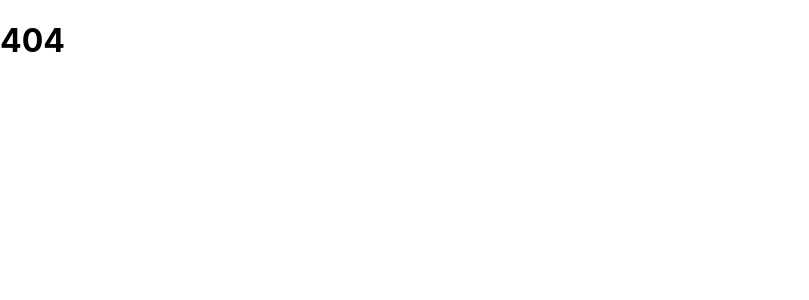
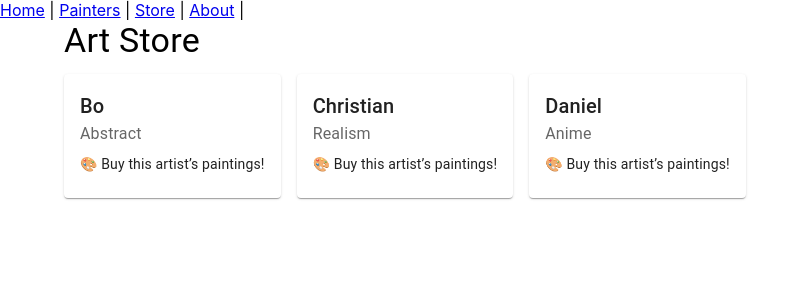
Before and after one commit to Bowlcutter/testDevops, a React (Create React App) app in the folder web/: page /#/store in a window 1280 px wide. Shown: the top 300 px of the page, without its empty margins (0-809 px from the left). Built offline with nearby package versions, Linux system fonts and the light colour scheme.

Commit message:
- Cleaned up routes, hashroutes better than browseroutes for github pages apparently. - Added Store.js

```diff
--- a/web/package.json
+++ b/web/package.json
@@ -2,7 +2,7 @@
   "name": "web",
   "version": "0.1.0",
   "private": true,
-  "homepage": "/testDevops",
+  "homepage": "https://bowlcutter.github.io/testDevops",
   "dependencies": {
     "@emotion/react": "^11.14.0",
     "@emotion/styled": "^11.14.1",
--- a/web/src/App.js
+++ b/web/src/App.js
@@ -1,7 +1,8 @@
-import { Routes, Route, Link } from "react-router-dom";
-import Home from "./pages/Home";
-import Painters from "./pages/Painters";
-import About from "./pages/About";
+import { Routes, Route, Link } from 'react-router-dom';
+import Home from './pages/Home';
+import About from './pages/About';
+import Painters from './pages/Painters';
+import Store from "./pages/Store";
 
 function App() {
     return (
@@ -9,11 +10,13 @@ function App() {
             <nav>
                 <Link to="/">Home</Link> |{" "}
                 <Link to="/painters">Painters</Link> |{" "}
-                <Link to="/about">About</Link>
+                <Link to="/store">Store</Link> |{" "}
+                <Link to="/about">About</Link> |{" "}
             </nav>
             <Routes>
                 <Route path="/" element={<Home />} />
                 <Route path="/painters" element={<Painters />} />
+                <Route path="/store" element={<Store />} />
                 <Route path="/about" element={<About />} />
                 <Route path="*" element={<h1>404</h1>} />
             </Routes>
--- a/web/src/index.js
+++ b/web/src/index.js
@@ -1,25 +1,17 @@
 import React from 'react';
 import ReactDOM from 'react-dom/client';
-import { HashRouter, Routes, Route } from 'react-router-dom';
+import { HashRouter } from 'react-router-dom';
 import './index.css';
 import App from './App';
-import About from './pages/About';
 import reportWebVitals from './reportWebVitals';
 
 const root = ReactDOM.createRoot(document.getElementById('root'));
 root.render(
     <React.StrictMode>
         <HashRouter>
-            <Routes>
-                <Route path="/" element={<App />} />
-                <Route path="/about" element={<About />} />
-                <Route path={"*"} element={<h1>404</h1>} />
-            </Routes>
+            <App />
         </HashRouter>
     </React.StrictMode>
 );
 
-// If you want to start measuring performance in your app, pass a function
-// to log results (for example: reportWebVitals(console.log))
-// or send to an analytics endpoint. Learn more: https://bit.ly/CRA-vitals
 reportWebVitals();
--- a/web/src/pages/About.js
+++ b/web/src/pages/About.js
@@ -4,8 +4,8 @@ function About() {
     return (
         <div style={{padding: '20px'}}>
             <h1>About Page</h1>
-            <p>This is the about page - it's working!</p>
-            <p>You successfully navigated to a different route.</p>
+            <p>Painters sell their stuff here yippeee.</p>
+            <p>Make an offer on an item(s), if it isn't too low then you have a deal.</p>
         </div>
     );
 }
--- /dev/null
+++ b/web/src/pages/Store.js
@@ -0,0 +1,31 @@
+import React from "react";
+import { observer } from "mobx-react-lite";
+import { painterStore } from "../stores/PainterStore";
+import { Container, Typography, Grid, Card, CardContent } from "@mui/material";
+
+const Store = observer(() => {
+    return (
+        <Container>
+            <Typography variant="h4" gutterBottom>
+                Art Store
+            </Typography>
+            <Grid container spacing={2}>
+                {painterStore.painters.map((p) => (
+                    <Grid item xs={12} sm={6} md={4} key={p.id}>
+                        <Card>
+                            <CardContent>
+                                <Typography variant="h6">{p.name}</Typography>
+                                <Typography color="text.secondary">{p.style}</Typography>
+                                <Typography variant="body2" sx={{ mt: 1 }}>
+                                    🎨 Buy this artist’s paintings!
+                                </Typography>
+                            </CardContent>
+                        </Card>
+                    </Grid>
+                ))}
+            </Grid>
+        </Container>
+    );
+});
+
+export default Store;
--- a/web/src/stores/PainterStore.js
+++ b/web/src/stores/PainterStore.js
@@ -2,9 +2,9 @@ import { makeAutoObservable } from "mobx";
 
 class PainterStore {
     painters = [
-        { id: 1, name: "Christian", style: "Abstract" },
-        { id: 2, name: "Bente", style: "Realism" },
-        { id: 3, name: "Donnie", style: "Cubism" },
+        { id: 1, name: "Bo", style: "Abstract" },
+        { id: 2, name: "Christian", style: "Realism" },
+        { id: 3, name: "Daniel", style: "Anime" },
     ];
 
     constructor() {
```
